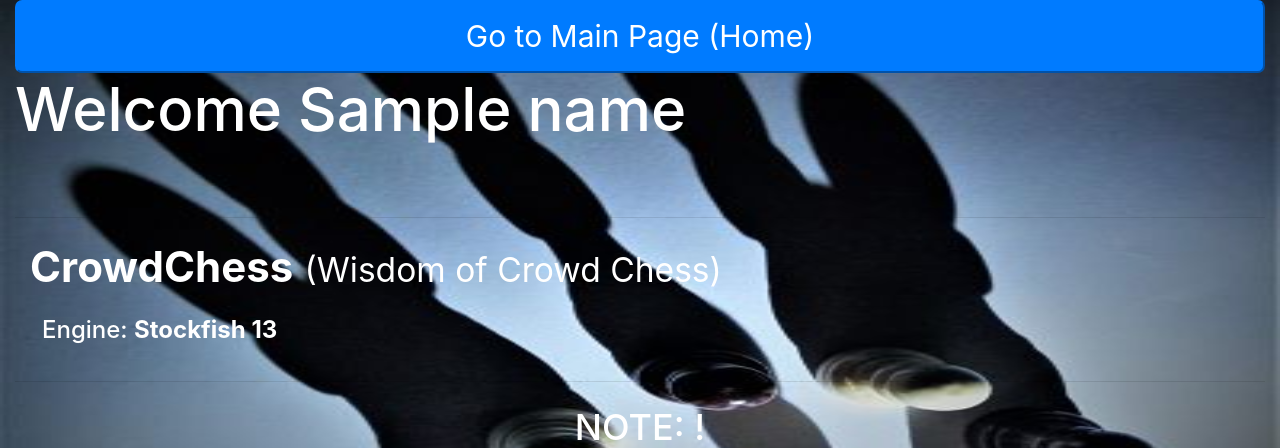
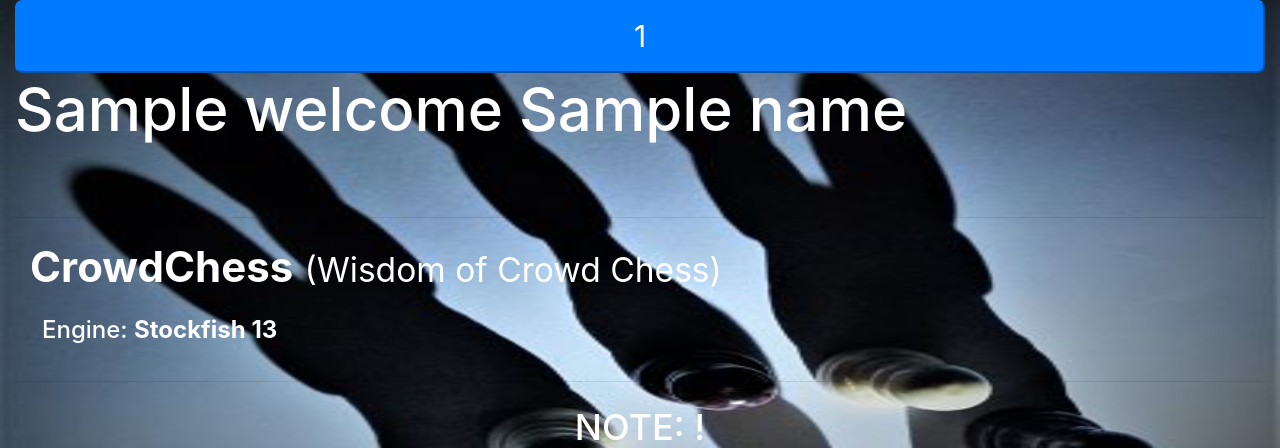
Before and after one commit to 98arYan13/CrowdChess, a Flask app: template src/templates/about.html in a window 1280 px wide. Shown: the part 120-568 px from the top of the page. Run offline with Flask 2, Linux system fonts and the light colour scheme; the template is opened without the code that fills it: most values are stand-ins (such as "Sample title", 1, 10 or a date in 2020); parts of the project's set-up code (start-up, migrations or seed data) failed here and were passed over; some libraries are stand-ins or nearby versions.

Commit message:
some minor modification

```diff
--- a/src/language/fa.json
+++ b/src/language/fa.json
@@ -3,7 +3,7 @@
     "about": "درباره",
     "logout": "خروج",
     "Participants": "شرکت کنندگان",
-    "go_to_main_page": "به صفحه اصلی وارد شوید :)",
+    "go_to_main_page": "(: به صفحه اصلی وارد شوید",
     "welcome": "سلام",
     "note": "NOTE",
     "new_game": "بازی جدید",
--- a/src/templates/about.html
+++ b/src/templates/about.html
@@ -15,10 +15,10 @@
 {% block content %}
 
   <a href="{{ url_for('main.index') }}">
-    <button type="button" class="btn-lg btn-primary btn-block">Go to Main Page (Home)</button>
+    <button type="button" class="btn-lg btn-primary btn-block">{{ go_to_main_page }}</button>
   </a>
 
-  <h1>Welcome {{ name }}</h1><br><hr>
+  <h1>{{ welcome }} {{ name }}</h1><br><hr>
 
   <div class="row mx-auto">
     <div class="col">
@@ -46,8 +46,5 @@
   <br>
   <br>
   <br>
-  <br>
-  <br>
-  <br>
 
 {% endblock %}
```
